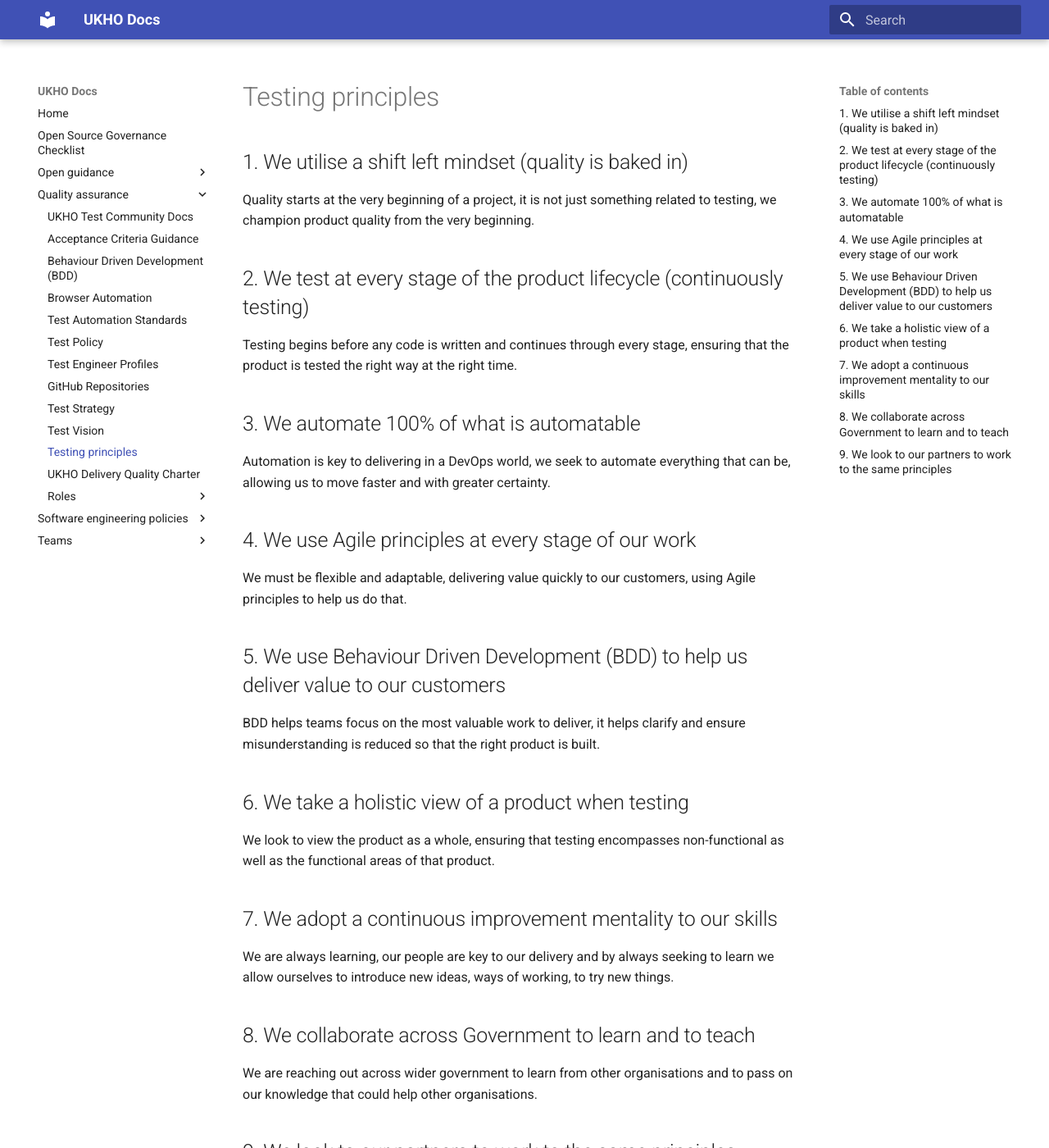
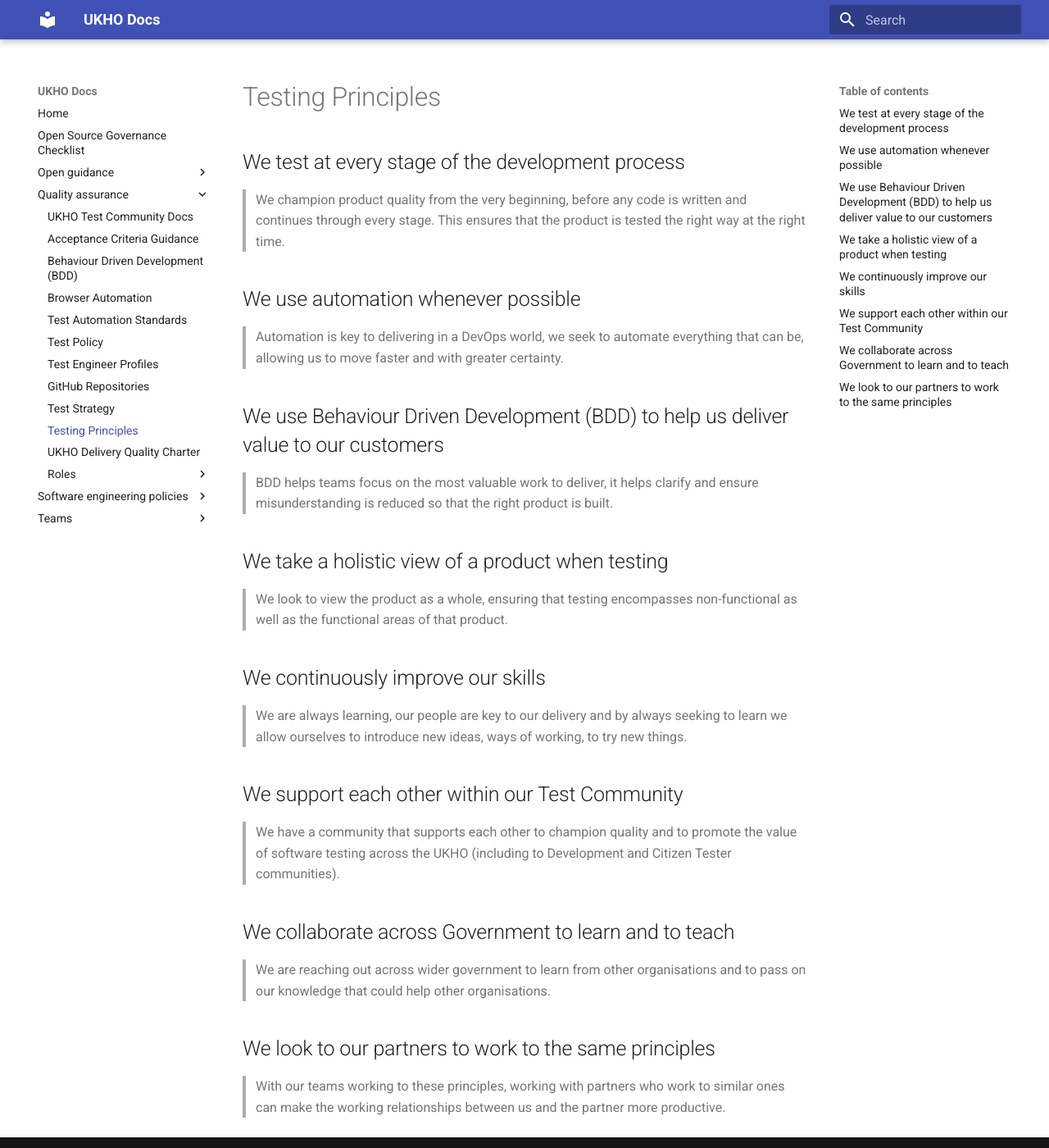
Before and after one commit to UKHO/docs, an MkDocs documentation site: the page built from docs/quality-assurance/testing-principles.md, in a window 1280 px wide and 1400 px high. Shown: the whole window at 82% size. Built offline with MkDocs 1.6.1 and Material for MkDocs 9.7.7, drawn with Linux system fonts in a browser that asks for light colours; some of the changed text lies outside the part shown.

Commit message:
Update QA Test Principles page (#128)
* Update Testing Principles doc

* Add testing principles image

* updated testing principles

* Reorder Where to start section

* WIP: reworking strtegy and principles

* Update QA principles

* Finalise QA update

Co-authored-by: Tom Guppy <tom.guppy@ukho.gov.uk>
Co-authored-by: Sara Gowen <9001998+dynamictulip@users.noreply.github.com>
Co-authored-by: Sara Gowen <sara.gowen@ukho.gov.uk>

```diff
--- a/docs/quality-assurance/testing-principles.md
+++ b/docs/quality-assurance/testing-principles.md
@@ -1,37 +1,33 @@
-# Testing principles
+# Testing Principles
 
-## 1. We utilise a shift left mindset (quality is baked in)
+## We test at every stage of the development process
 
-Quality starts at the very beginning of a project, it is not just something related to testing, we champion product quality from the very beginning.
+> We champion product quality from the very beginning, before any code is written and continues through every stage. This ensures that the product is tested the right way at the right time.
 
-## 2. We test at every stage of the product lifecycle (continuously testing)
+## We use automation whenever possible
 
-Testing begins before any code is written and continues through every stage, ensuring that the product is tested the right way at the right time.
+> Automation is key to delivering in a DevOps world, we seek to automate everything that can be, allowing us to move faster and with greater certainty.
 
-## 3. We automate 100% of what is automatable
+## We use Behaviour Driven Development (BDD) to help us deliver value to our customers
 
-Automation is key to delivering in a DevOps world, we seek to automate everything that can be, allowing us to move faster and with greater certainty.
+> BDD helps teams focus on the most valuable work to deliver, it helps clarify and ensure misunderstanding is reduced so that the right product is built.
 
-## 4. We use Agile principles at every stage of our work
+## We take a holistic view of a product when testing
 
-We must be flexible and adaptable, delivering value quickly to our customers, using Agile principles to help us do that.
+> We look to view the product as a whole, ensuring that testing encompasses non-functional as well as the functional areas of that product.
 
-## 5. We use Behaviour Driven Development (BDD) to help us deliver value to our customers
+## We continuously improve our skills
 
-BDD helps teams focus on the most valuable work to deliver, it helps clarify and ensure misunderstanding is reduced so that the right product is built.
+> We are always learning, our people are key to our delivery and by always seeking to learn we allow ourselves to introduce new ideas, ways of working, to try new things.
 
-## 6. We take a holistic view of a product when testing
+## We support each other within our Test Community
 
-We look to view the product as a whole, ensuring that testing encompasses non-functional as well as the functional areas of that product.
+> We have a community that supports each other to champion quality and to promote the value of software testing across the UKHO (including to Development and Citizen Tester communities).
 
-## 7. We adopt a continuous improvement mentality to our skills
+## We collaborate across Government to learn and to teach
 
-We are always learning, our people are key to our delivery and by always seeking to learn we allow ourselves to introduce new ideas, ways of working, to try new things.
+> We are reaching out across wider government to learn from other organisations and to pass on our knowledge that could help other organisations.
 
-## 8. We collaborate across Government to learn and to teach
+## We look to our partners to work to the same principles
 
-We are reaching out across wider government to learn from other organisations and to pass on our knowledge that could help other organisations.
-
-## 9. We look to our partners to work to the same principles
-
-With our teams working to the principles, working with partners who work to similar ones can make the working relationships between us and the partner more productive.
+> With our teams working to these principles, working with partners who work to similar ones can make the working relationships between us and the partner more productive.
```
Also changed, not shown: docs/quality-assurance/README.md (+1 -2 lines), docs/quality-assurance/test-strategy.md (+5 -2 lines), docs/quality-assurance/test-vision.md (deleted, +0 -23 lines), docs/quality-assurance/ukho-quality-charter.md (+1 -1 lines).
